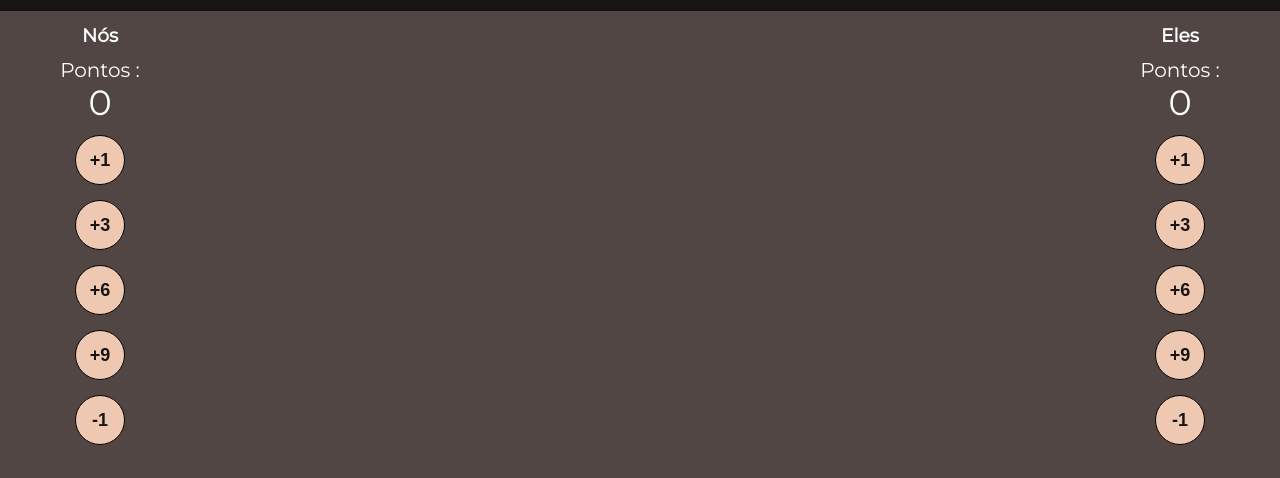
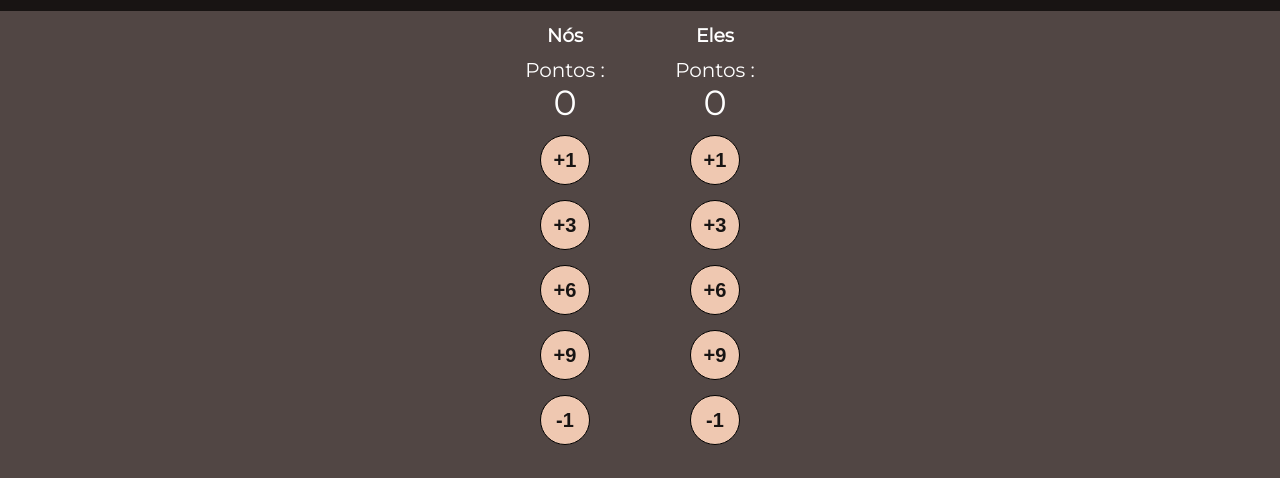
Before and after one commit to Ferrari050/marcador-truco, a plain HTML site: page index.html in a window 1280 px wide. Shown: the part 43-521 px from the top of the page. Drawn offline with Linux system fonts and the light colour scheme.

Commit message:
arrumando os botoes e colocando min width nos paineis

```diff
--- a/css/main.css
+++ b/css/main.css
@@ -2,6 +2,7 @@
 body{
     background-color:#514644;
     color: #fff;
+    min-width: 300px;
 }
 
 header{
@@ -20,7 +21,7 @@ header{
 }
 
 main{
-    min-width: 30%;
+    max-width: 350px;
     margin: 0 auto;
     height: 470px;
 }
@@ -36,6 +37,7 @@ button{
     height: 50px;
     font-weight: bold;
     text-align: center;
+    font-size: 20px;
 }
 
 button:hover{
@@ -98,4 +100,5 @@ footer{
     justify-content: center;
     display: flex;
     gap: 5px;
+    min-width: 300px;
 }
```
